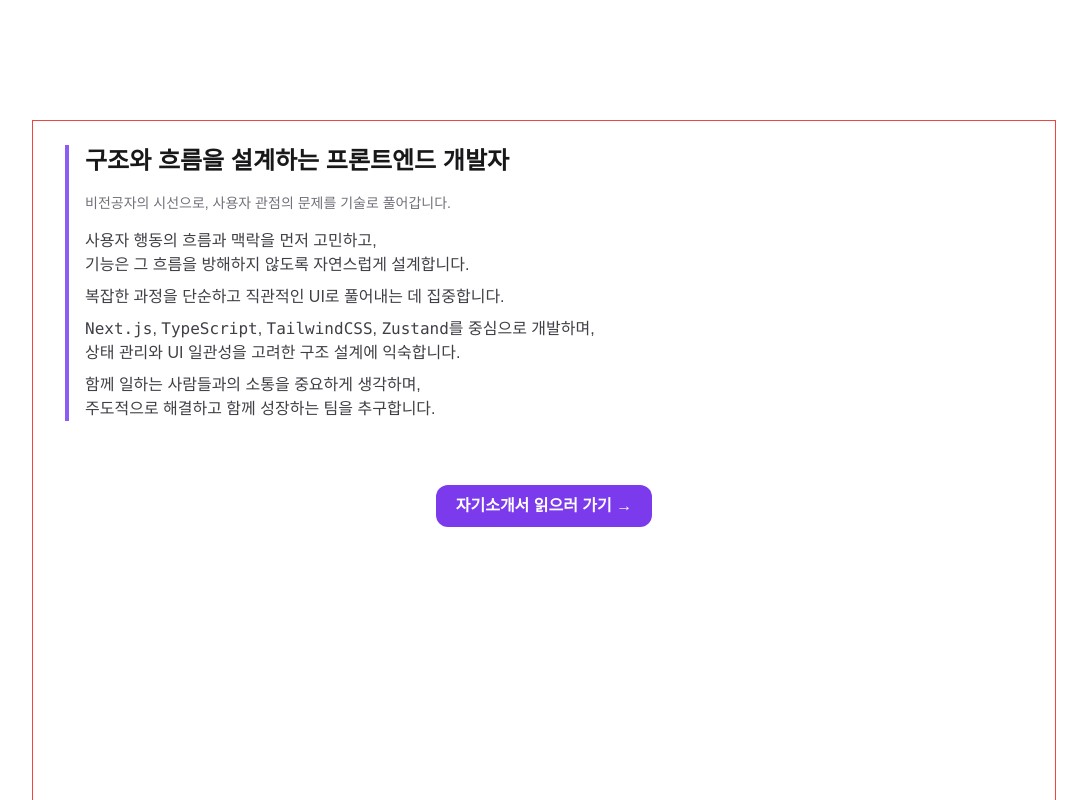
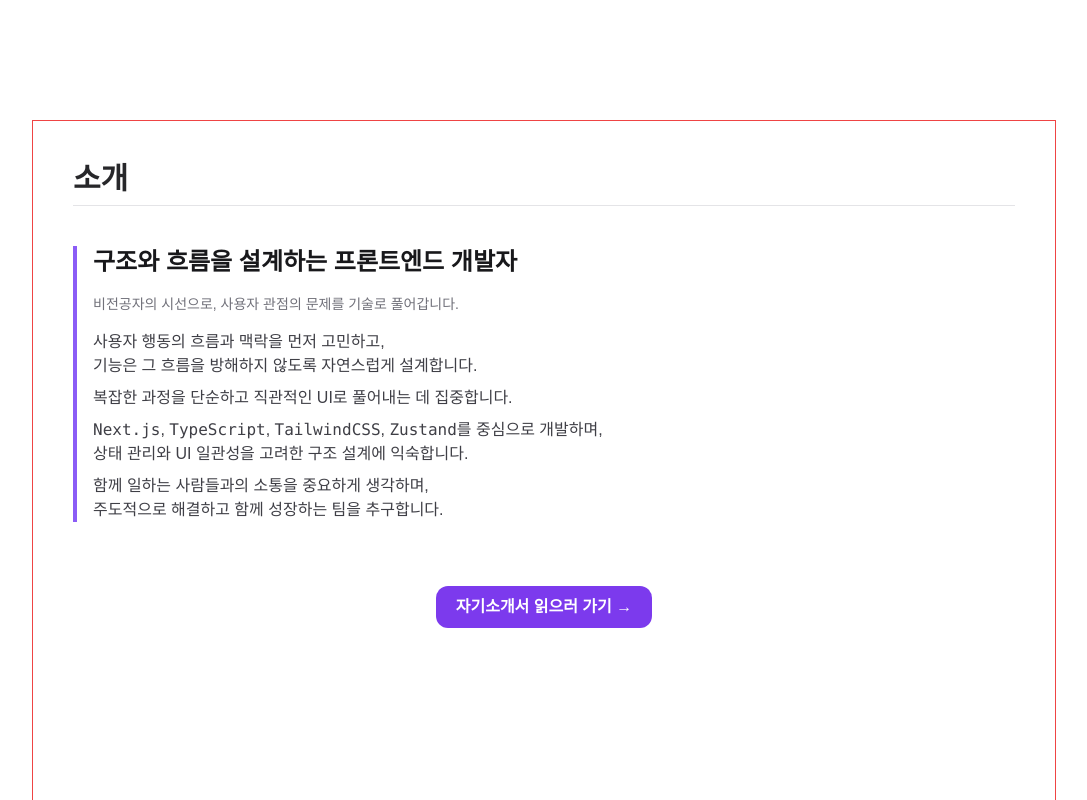
Before and after one commit to sangah323/my-portfolio, a Next.js app: page / in a window 1280 px wide. Shown: the part 680-1480 px from the top of the page, without its empty margins (96-1183 px from the left). Built offline with nearby package versions, Linux system fonts and the light colour scheme; a web font is replaced by a local one.

Commit message:
style: 섹션 제목 스타일 개선 및 레이아웃 padding 조정

```diff
--- a/app/components/layout/PageWrapper.tsx
+++ b/app/components/layout/PageWrapper.tsx
@@ -3,5 +3,5 @@ interface PageWrapperProps {
 }
 
 export default function PageWrapper({ children }: PageWrapperProps) {
-  return <main className="px-6 sm:px-8 max-w-6xl mx-auto">{children}</main>;
+  return <main className="px-4 sm:px-6 max-w-6xl mx-auto">{children}</main>;
 }
--- a/app/components/layout/SectionWrapper.tsx
+++ b/app/components/layout/SectionWrapper.tsx
@@ -12,9 +12,9 @@ export default function SectionWrapper({
   return (
     <section
       id={id}
-      className="scroll-mt-24 px-4 sm:px-6 md:px-8 max-w-5xl mx-auto min-h-[80vh] sm:min-h-[90vh] md:min-h-[95vh] space-y-6 border border-red-500"
+      className="scroll-mt-24 p-6 sm:p-8 md:p-10 max-w-5xl mx-auto min-h-[80vh] sm:min-h-[90vh] md:min-h-[95vh] space-y-10 border border-red-500"
     >
-      <h2 className="text-2xl font-bold text-zinc-800 dark:text-zinc-100 mb-4">
+      <h2 className="text-3xl font-semibold text-zinc-800 dark:text-zinc-100 border-b border-zinc-200 dark:border-zinc-700 pb-2">
         {title}
       </h2>
       {children}
--- a/app/page.tsx
+++ b/app/page.tsx
@@ -13,7 +13,7 @@ export default function Home() {
       <ActiveSectionTracker />
       <PageWrapper>
         <Hero />
-        <SectionWrapper id="about">
+        <SectionWrapper id="about" title="소개">
           <About />
         </SectionWrapper>
         <SectionWrapper id="skills" title="기술">
```
